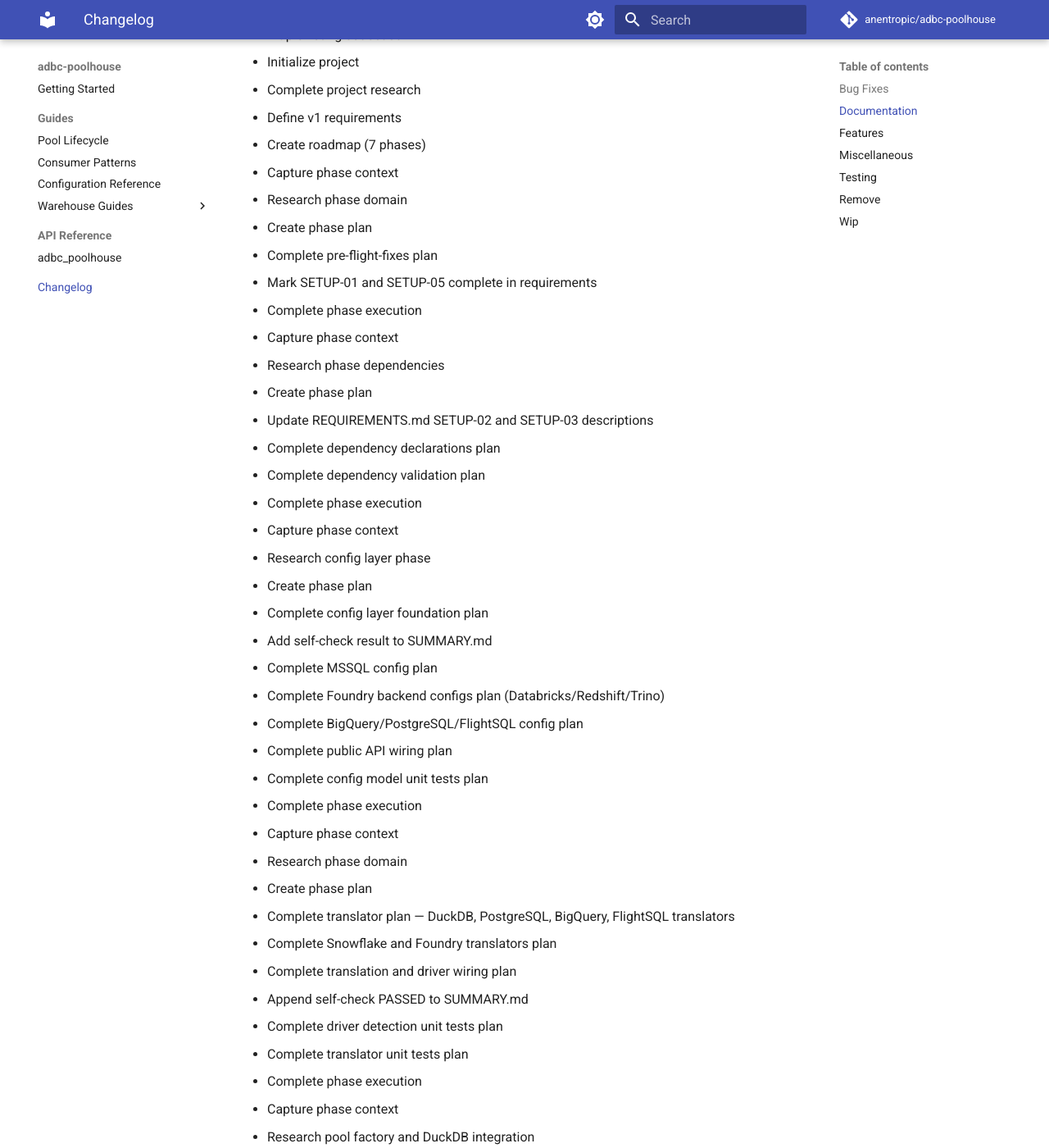
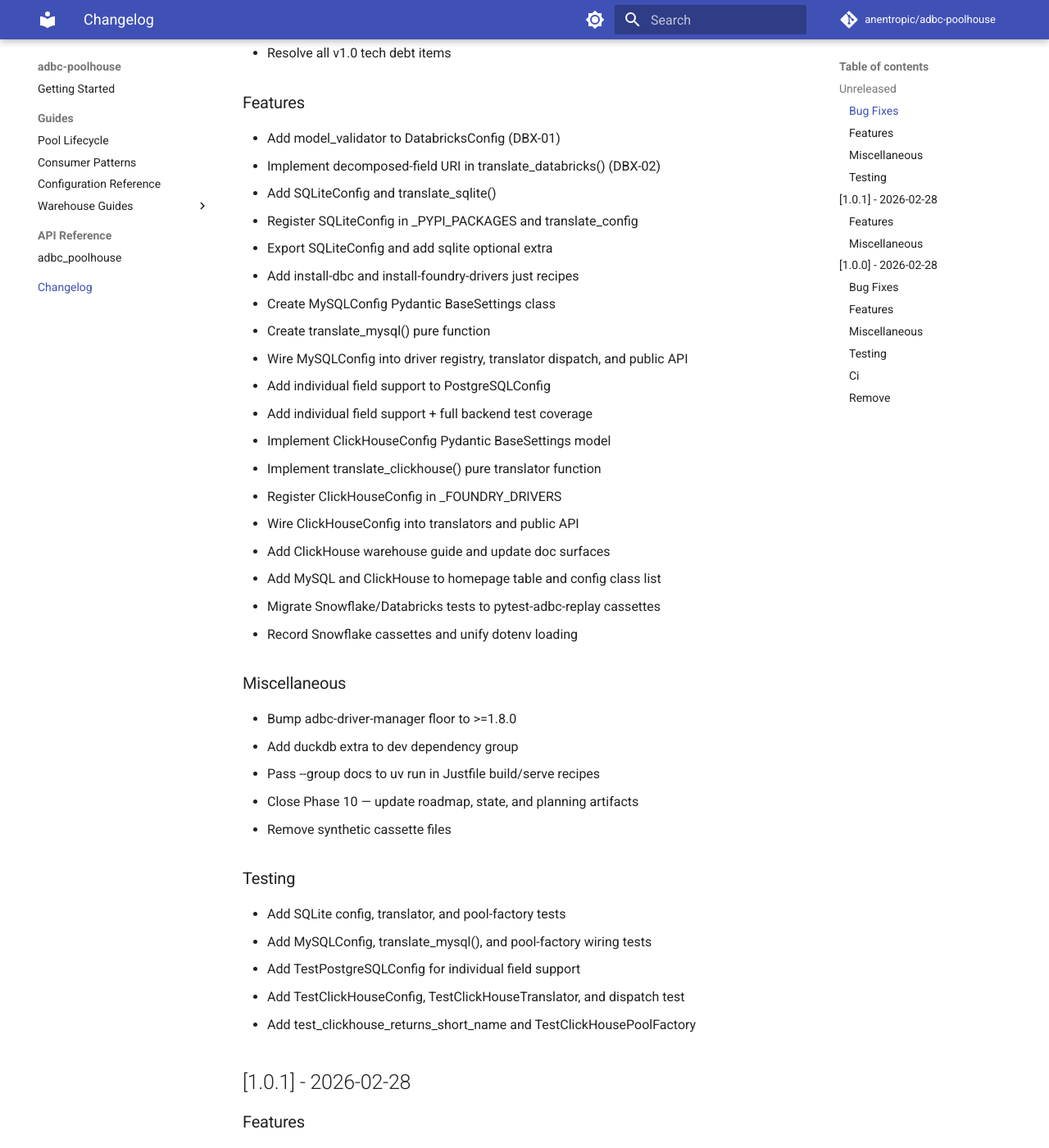
Before and after one commit to anentropic/adbc-poolhouse, an MkDocs documentation site: the page built from docs/src/changelog.md, in a window 1280 px wide and 1400 px high, scrolled down 525 px. Shown: the whole window at 82% size. Built offline with MkDocs 1.6.1 and Material for MkDocs 9.7.7, drawn with Linux system fonts in a browser that asks for light colours; comment, search, counter and statistics services are not loaded; some of the changed text lies outside the part shown.

Commit message:
fix: add version headers and filter noise from changelog
- Add version/date headers to .cliff.toml template
- Skip docs() and wip commits (planning artifacts)
- Regenerate changelog with v1.0.0, v1.0.1, and Unreleased sections

Co-Authored-By: Claude Opus 4.6 <noreply@anthropic.com>

```diff
--- a/docs/src/changelog.md
+++ b/docs/src/changelog.md
@@ -2,6 +2,69 @@
 
 All notable changes to this project will be documented in this file.
 
+## Unreleased
+
+### Bug Fixes
+
+- Correct SQLite ADBC entrypoint to AdbcDriverSqliteInit
+- Add --pre flag to ClickHouse dbc install; backfill SUMMARY requirements-completed
+- Mark SQLT-01–05 and DBC-02 complete in REQUIREMENTS.md; fix traceability table
+- Fix cassette test connect kwargs for recording
+- Revise plan 04 per checker feedback
+- Add autouse fixture clearing warehouse env vars before each test
+- Use per-warehouse dotenv files in integration tests
+- Resolve all v1.0 tech debt items
+
+### Features
+
+- Add model_validator to DatabricksConfig (DBX-01)
+- Implement decomposed-field URI in translate_databricks() (DBX-02)
+- Add SQLiteConfig and translate_sqlite()
+- Register SQLiteConfig in _PYPI_PACKAGES and translate_config
+- Export SQLiteConfig and add sqlite optional extra
+- Add install-dbc and install-foundry-drivers just recipes
+- Create MySQLConfig Pydantic BaseSettings class
+- Create translate_mysql() pure function
+- Wire MySQLConfig into driver registry, translator dispatch, and public API
+- Add individual field support to PostgreSQLConfig
+- Add individual field support + full backend test coverage
+- Implement ClickHouseConfig Pydantic BaseSettings model
+- Implement translate_clickhouse() pure translator function
+- Register ClickHouseConfig in _FOUNDRY_DRIVERS
+- Wire ClickHouseConfig into translators and public API
+- Add ClickHouse warehouse guide and update doc surfaces
+- Add MySQL and ClickHouse to homepage table and config class list
+- Migrate Snowflake/Databricks tests to pytest-adbc-replay cassettes
+- Record Snowflake cassettes and unify dotenv loading
+
+### Miscellaneous
+
+- Bump adbc-driver-manager floor to >=1.8.0
+- Add duckdb extra to dev dependency group
+- Pass --group docs to uv run in Justfile build/serve recipes
+- Close Phase 10 — update roadmap, state, and planning artifacts
+- Remove synthetic cassette files
+
+### Testing
+
+- Add SQLite config, translator, and pool-factory tests
+- Add MySQLConfig, translate_mysql(), and pool-factory wiring tests
+- Add TestPostgreSQLConfig for individual field support
+- Add TestClickHouseConfig, TestClickHouseTranslator, and dispatch test
+- Add test_clickhouse_returns_short_name and TestClickHousePoolFactory
+
+## [1.0.1] - 2026-02-28
+
+### Features
+
+- Rewrite README.md as a consumer-facing landing page
+
+### Miscellaneous
+
+- Add [project.urls] to pyproject.toml
+- Bump version to 1.0.1 and update docs/README
+
+## [1.0.0] - 2026-02-28
 
 ### Bug Fixes
 
@@ -11,78 +74,10 @@ All notable changes to this project will be documented in this file.
 - Revise plans based on checker feedback
 - Add duckdb extra to CI sync and pin mkdocs-material<9.7.0
 - Call main() unconditionally in gen_ref_pages.py
-
-### Documentation
-
-- Map existing codebase
-- Initialize project
-- Complete project research
-- Define v1 requirements
-- Create roadmap (7 phases)
-- Capture phase context
-- Research phase domain
-- Create phase plan
-- Complete pre-flight-fixes plan
-- Mark SETUP-01 and SETUP-05 complete in requirements
-- Complete phase execution
-- Capture phase context
-- Research phase dependencies
-- Create phase plan
-- Update REQUIREMENTS.md SETUP-02 and SETUP-03 descriptions
-- Complete dependency declarations plan
-- Complete dependency validation plan
-- Complete phase execution
-- Capture phase context
-- Research config layer phase
-- Create phase plan
-- Complete config layer foundation plan
-- Add self-check result to SUMMARY.md
-- Complete MSSQL config plan
-- Complete Foundry backend configs plan (Databricks/Redshift/Trino)
-- Complete BigQuery/PostgreSQL/FlightSQL config plan
-- Complete public API wiring plan
-- Complete config model unit tests plan
-- Complete phase execution
-- Capture phase context
-- Research phase domain
-- Create phase plan
-- Complete translator plan — DuckDB, PostgreSQL, BigQuery, FlightSQL translators
-- Complete Snowflake and Foundry translators plan
-- Complete translation and driver wiring plan
-- Append self-check PASSED to SUMMARY.md
-- Complete driver detection unit tests plan
-- Complete translator unit tests plan
-- Complete phase execution
-- Capture phase context
-- Research pool factory and DuckDB integration
-- Add validation strategy and research
-- Create phase plan
-- Complete exception hierarchy and config foundation plan
-- Complete pool factory plan
-- Complete phase execution
-- Rename milestone v1.0 → v0.1
-- Capture phase context
-- Research snowflake integration phase
-- Create phase plan
-- Complete snowflake snapshot test plan
-- Complete phase execution
-- Capture phase context
-- Research documentation and pypi publication phase
-- Create phase plan
-- Complete docs-author skill and quality gate plan
-- Complete release pipeline extension plan
-- Complete config class docstrings plan
-- Write guide pages and quickstart
-- Complete guide pages and nav restructure plan
-- Integration verification complete, awaiting trusted publisher registration
-- Complete plan — OIDC trusted publishers registered, DIST-01 satisfied
-- Complete phase execution
-- Complete CI fix plan summary
-- Check (with gh run list and related commands) and fix CI failures
-- Capture phase context and implement discussion fixes
-- Research phase — docs improvement, close_pool API, git-cliff changelog
-- Create phase plan
-- Create DuckDB warehouse guide
+- Add --extra duckdb to pr workflow sync step
+- Fix git-cliff install and config path in release workflow
+- Use orhun/git-cliff-action instead of manual binary install
+- Remove deploy-docs from release workflow
 
 ### Features
 
@@ -91,6 +86,7 @@ All notable changes to this project will be documented in this file.
 - Add BaseWarehouseConfig abstract base and WarehouseConfig Protocol
 - Add DuckDBConfig with in-memory pool_size validator
 - Implement MSSQLConfig for SQL Server/Azure SQL/Fabric/Synapse
+- Implement TeradataConfig with LOW-confidence source-attributed fields
 - Add DatabricksConfig and RedshiftConfig
 - Add TrinoConfig
 - Add BigQueryConfig and PostgreSQLConfig
@@ -113,6 +109,9 @@ All notable changes to this project will be documented in this file.
 - Complete config class docstrings with attribute docstrings
 - Restructure mkdocs.yml nav and fix reference generation
 - Add Databricks and Redshift warehouse guide pages
+- Add Trino, MSSQL, and Teradata warehouse guide pages
+- Export close_pool and managed_pool from __init__.py
+- Add Warehouse Guides sub-section to mkdocs.yml nav
 
 ### Miscellaneous
 
@@ -120,6 +119,12 @@ All notable changes to this project will be documented in this file.
 - Add detect-secrets hook and generate baseline
 - Resolve 8 audit items from v1.0 milestone
 - Add docs/src/reference/ to gitignore
+- Add justfile with build and serve recipes
+- Bump the github-actions group with 5 updates
+- Add --dirtyreload to justfile serve recipe
+- Use --livereload flag in justfile serve recipe
+- Add mkdocs watch paths for src and docs
+- Bump version to 1.0.0
 
 ### Testing
 
@@ -130,10 +135,10 @@ All notable changes to this project will be documented in this file.
 - Complete UAT - 5 passed, 1 issue
 - Diagnose UAT gap - addopts behavior, update marker docs
 
+### Ci
+
+- Gate release on quality checks passing
+
 ### Remove
 
 - Drop TeradataConfig — no ADBC driver exists
-
-### Wip
-
-- Complete-milestone v0.1 paused at task 1/8
```
Also changed, not shown: other parts of docs/src/changelog.md (+1 -1 lines), .cliff.toml.
